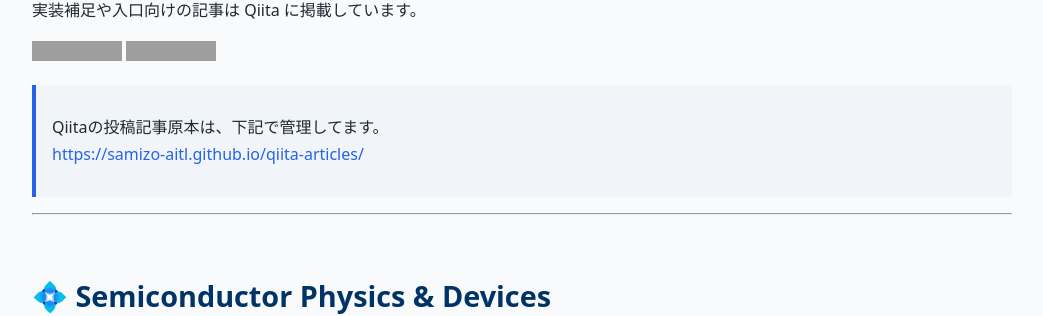
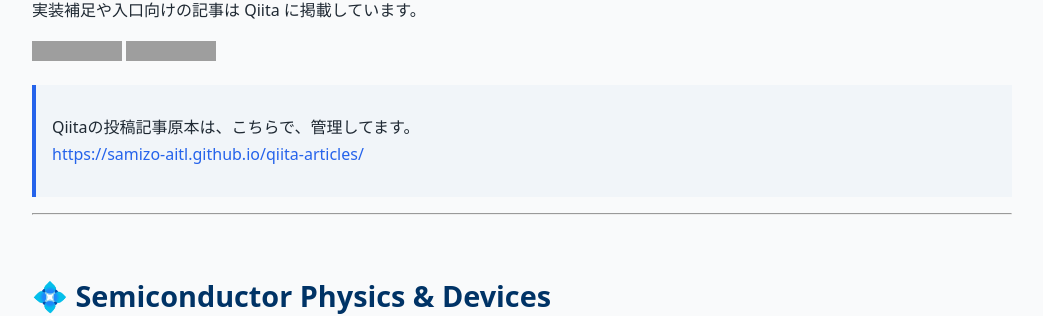
Before and after one commit to Samizo-AITL/Samizo-AITL.github.io, a Jekyll site: the page built from portal/index.md, in a window 1280 px wide and 900 px high, scrolled down 3597 px. Shown: the part 144-460 px from the top of the window, without its empty margins (118-1161 px from the left). Built offline with Jekyll 4.4.1, drawn with Linux system fonts in a browser that asks for light colours; our own code applies the rules of GitHub Pages for plain Markdown files; grey boxes are pictures that could not be loaded.

Commit message:
Update index.md

```diff
--- a/portal/index.md
+++ b/portal/index.md
@@ -149,7 +149,7 @@ Samizo-AITL/
 [![Zenn Articles](https://img.shields.io/badge/Zenn-Articles-blue?logo=zenn)](https://zenn.dev/samizo_aitl)
 [![Qiita](https://img.shields.io/badge/Qiita-Articles-lightgrey?logo=qiita)](https://qiita.com/ctrl_bug)
 
-> Qiitaの投稿記事原本は、下記で管理してます。<br>
+> Qiitaの投稿記事原本は、こちらで、管理してます。<br>
 > [https://samizo-aitl.github.io/qiita-articles/](https://samizo-aitl.github.io/qiita-articles/)
 
 ---
```
